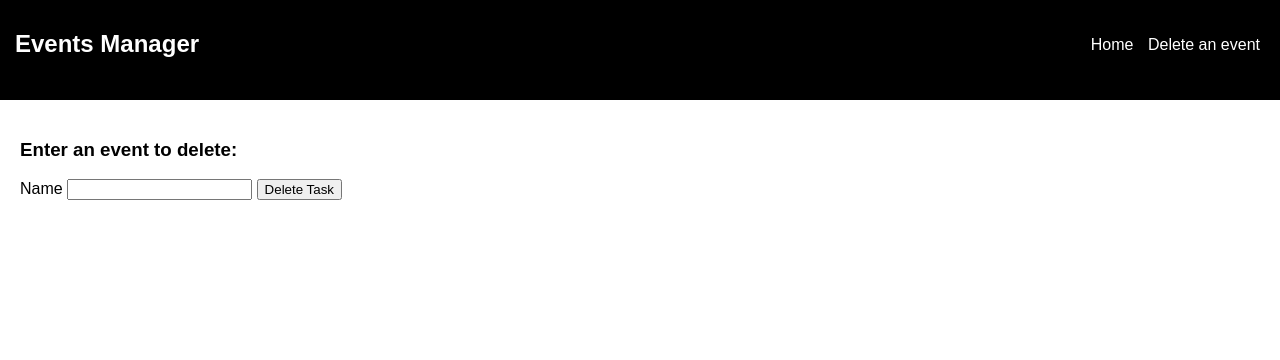
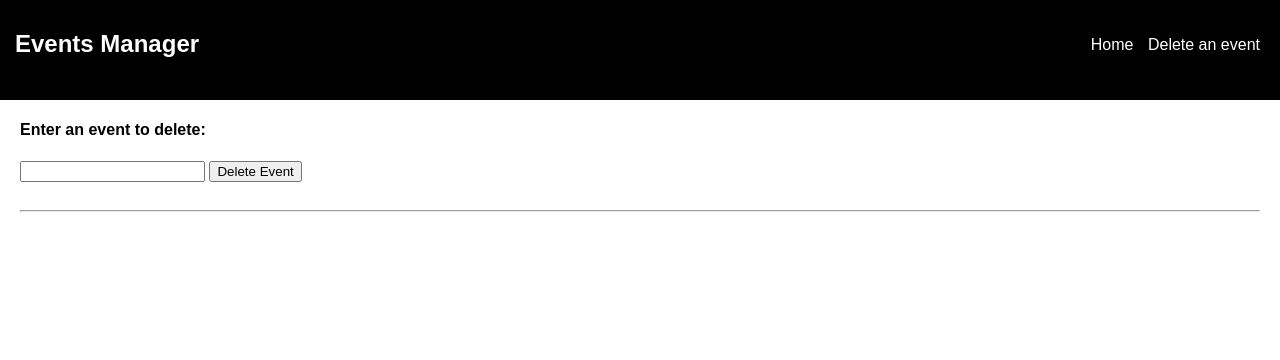
Before and after one commit to x-link-x/events_manager, a Flask app: template templates/delete.html in a window 1280 px wide. Shown: the top 360 px of the page. Run offline with Flask 2, Linux system fonts and the light colour scheme; the template is opened without the code that fills it, so the values that code supplies are empty.

Commit message:
deleting event not working

```diff
--- a/static/style.css
+++ b/static/style.css
@@ -59,3 +59,8 @@ body > header > nav > ul > li > a {
     border: 1px solid lightgrey;
 
 }
+
+#delete-form {
+    position:relative;
+    top: -20px;
+}
--- a/templates/delete.html
+++ b/templates/delete.html
@@ -1,13 +1,15 @@
 {% extends 'base.html' %}
 
 {% block content %}
+<div id="delete-form">
+    <h4>Enter an event to delete:</h4>
+    <form action="/events" method="post">
+        <label for="name"></label>
+        <input type="text" name="delete_name" id="delete_name">
 
-<h3>Enter an event to delete:</h3>
-<form action="/events" method="post">
-    <label for="name">Name</label>
-    <input type="text" name="delete_name" id="delete_name">
-
-    <input type="submit" value="Delete Task">
-</form>
+        <input type="submit" value="Delete Event">
+    </form>
+</div>
+<hr>
 
 {% endblock content %}
```
Also changed, not shown: controllers/controller.py (+28 -22 lines), models/event_planner.py (line endings or trailing spaces).
